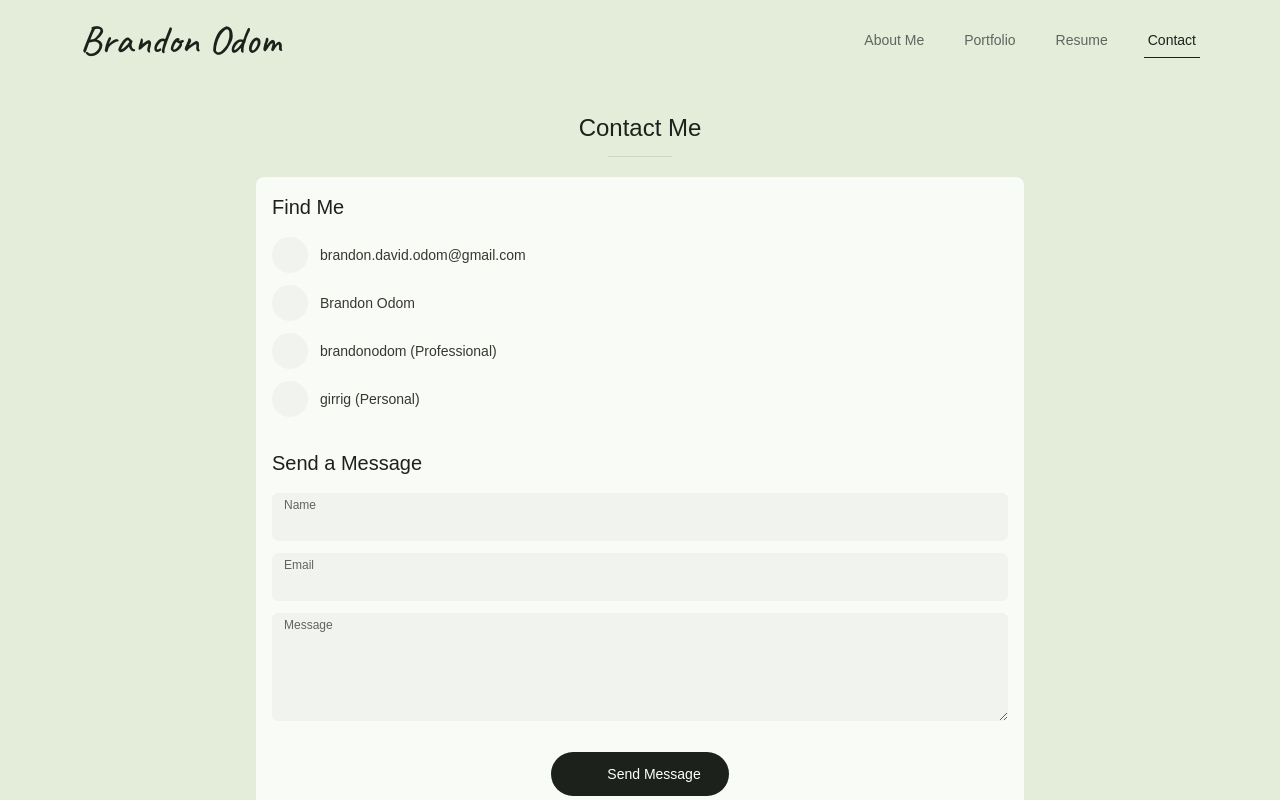
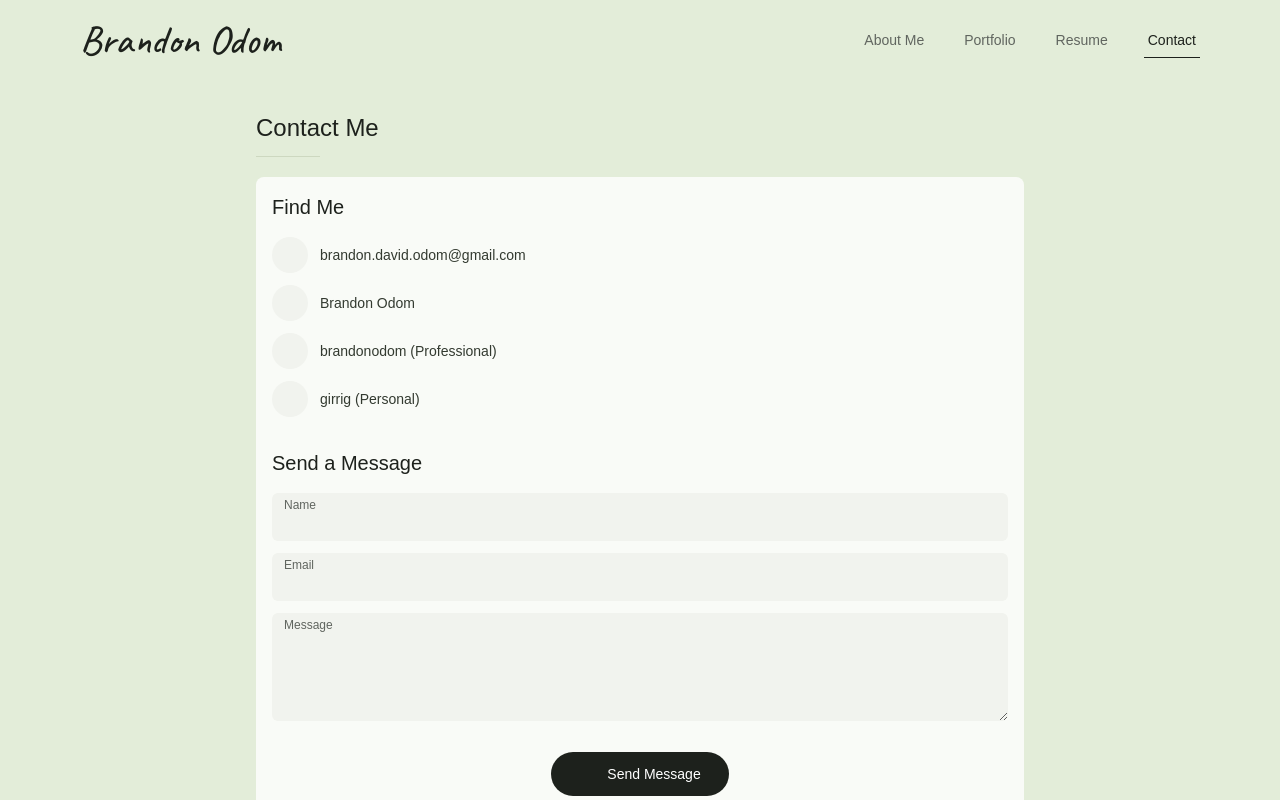
Before and after one commit to girrig/brandonodom.com, a Next.js app in the folder brandonodom.com/: page /contact in a window 1280 px wide. Shown: the top 800 px of the page. Built offline with nearby package versions, Linux system fonts and the light colour scheme; some icons are missing; a web font is replaced by a local one.

Commit message:
Changed all headings to be left justified
Added heading to Resume page

```diff
--- a/brandonodom.com/components/contact/ContactPage.tsx
+++ b/brandonodom.com/components/contact/ContactPage.tsx
@@ -4,13 +4,12 @@ import ContactLinks from "./ContactLinks";
 const ContactPage = () => {
   return (
     <div className="flex flex-col">
-      {/* Centered rather than left-aligned like the other pages */}
-      <div className="w-full pt-8 pb-5">
-        <div className="max-w-6xl mx-auto px-4 sm:px-12">
-          <h1 className="text-2xl sm:text-3xl font-normal mb-3 text-center">
-            Contact Me
-          </h1>
-          <div className="h-px w-16 bg-line mx-auto"></div>
+      {/* w-full because mx-auto on a flex child drops the stretch and collapses it */}
+      <div className="max-w-6xl w-full mx-auto px-4 sm:px-12">
+        {/* Matches the card's width so the heading sits on its left edge */}
+        <div className="max-w-3xl mx-auto pt-8 pb-5">
+          <h1 className="text-2xl sm:text-3xl font-normal mb-3">Contact Me</h1>
+          <div className="h-px w-16 bg-line"></div>
         </div>
       </div>
 
--- a/brandonodom.com/components/home/HomePage.tsx
+++ b/brandonodom.com/components/home/HomePage.tsx
@@ -4,12 +4,9 @@ import Link from "next/link";
 const HomePage = () => {
   return (
     <div className="flex flex-col">
-      {/* Heading sits above the card. */}
-      <div className="w-full pt-8 pb-5">
-        <div className="max-w-6xl mx-auto px-4 sm:px-12">
-          <h1 className="text-2xl sm:text-3xl font-normal mb-3">About Me</h1>
-          <div className="h-px w-16 bg-line"></div>
-        </div>
+      <div className="max-w-6xl w-full mx-auto px-4 sm:px-12 pt-8 pb-5">
+        <h1 className="text-2xl sm:text-3xl font-normal mb-3">About Me</h1>
+        <div className="h-px w-16 bg-line"></div>
       </div>
 
       {/* Main content container*/}
--- a/brandonodom.com/components/portfolio/PortfolioPage.tsx
+++ b/brandonodom.com/components/portfolio/PortfolioPage.tsx
@@ -5,11 +5,9 @@ const PortfolioPage = () => {
   return (
     <div className="flex flex-col">
       {/* Padding inside max-w-6xl so the left edge matches the navbar. */}
-      <div className="w-full pt-8 pb-5">
-        <div className="max-w-6xl mx-auto px-4 sm:px-12">
-          <h1 className="text-2xl sm:text-3xl font-normal mb-3">Portfolio</h1>
-          <div className="h-px w-16 bg-line"></div>
-        </div>
+      <div className="max-w-6xl w-full mx-auto px-4 sm:px-12 pt-8 pb-5">
+        <h1 className="text-2xl sm:text-3xl font-normal mb-3">Portfolio</h1>
+        <div className="h-px w-16 bg-line"></div>
       </div>
 
       {/* Projects Panel */}
--- a/brandonodom.com/components/resume/ResumePage.tsx
+++ b/brandonodom.com/components/resume/ResumePage.tsx
@@ -8,17 +8,24 @@ const ResumePage = () => {
   return (
     <div className="flex flex-col">
       {/* Adding overflow-y here would stop the button below from sticking */}
-      <div className="flex-1 px-3 py-6 sm:px-8 sm:py-12">
+      <div className="flex-1 px-4 pb-6 sm:px-12 sm:pb-12">
+        {/* Heading matches the sheet's width so it sits on the sheet's left edge */}
+        <div className="w-full max-w-204 mx-auto pt-8 pb-5 flex items-end justify-between gap-4">
+          <div>
+            <h1 className="text-2xl sm:text-3xl font-normal mb-3">Resume</h1>
+            <div className="h-px w-16 bg-line"></div>
+          </div>
+
+          {/* Below xl there is no space beside the sheet, so the button shares
+              the heading's row */}
+          <div className="xl:hidden">{downloadButton}</div>
+        </div>
+
         {/* max-w-204 is 816px, US Letter width at 96dpi */}
         <div className="relative w-full max-w-204 mx-auto">
           {/* xl and up: the button floats in the space right of the sheet */}
           <div className="absolute inset-y-0 left-full ml-6 hidden xl:block pt-px">
             <div className="sticky top-8">{downloadButton}</div>
-          </div>
-
-          {/* Below xl there is no space beside the sheet, so it sits above */}
-          <div className="mb-3 flex justify-end xl:hidden">
-            {downloadButton}
           </div>
 
           <div
```
